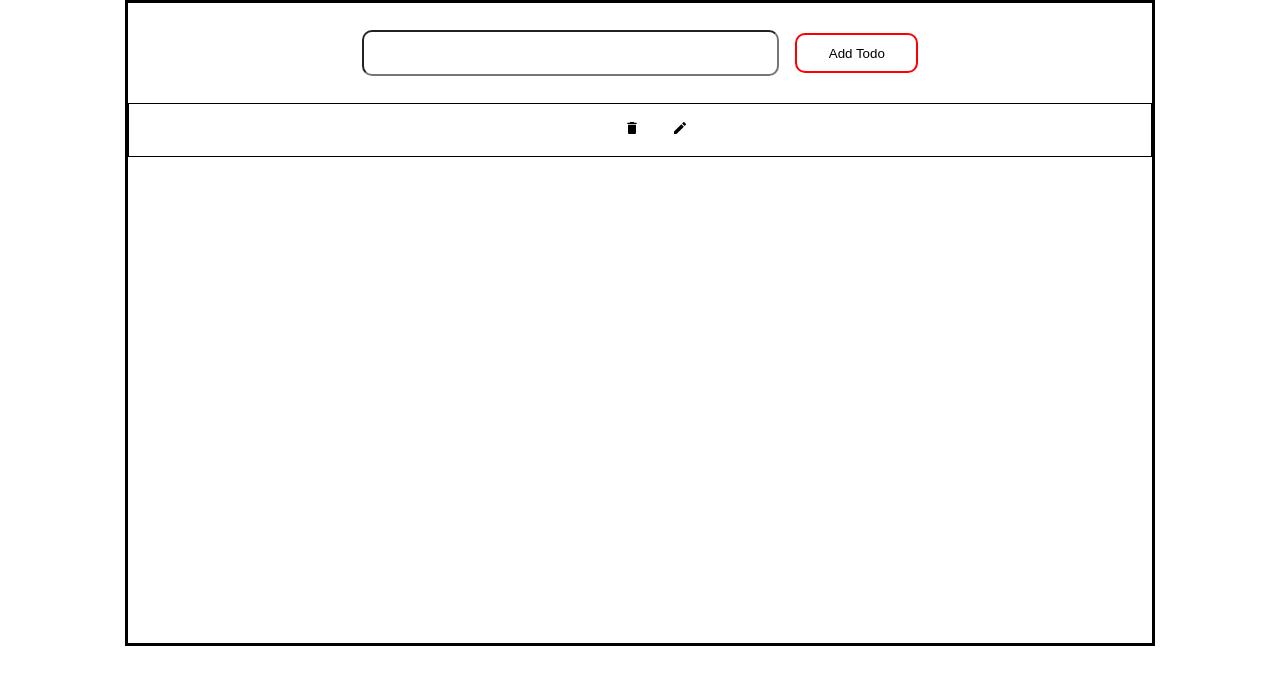
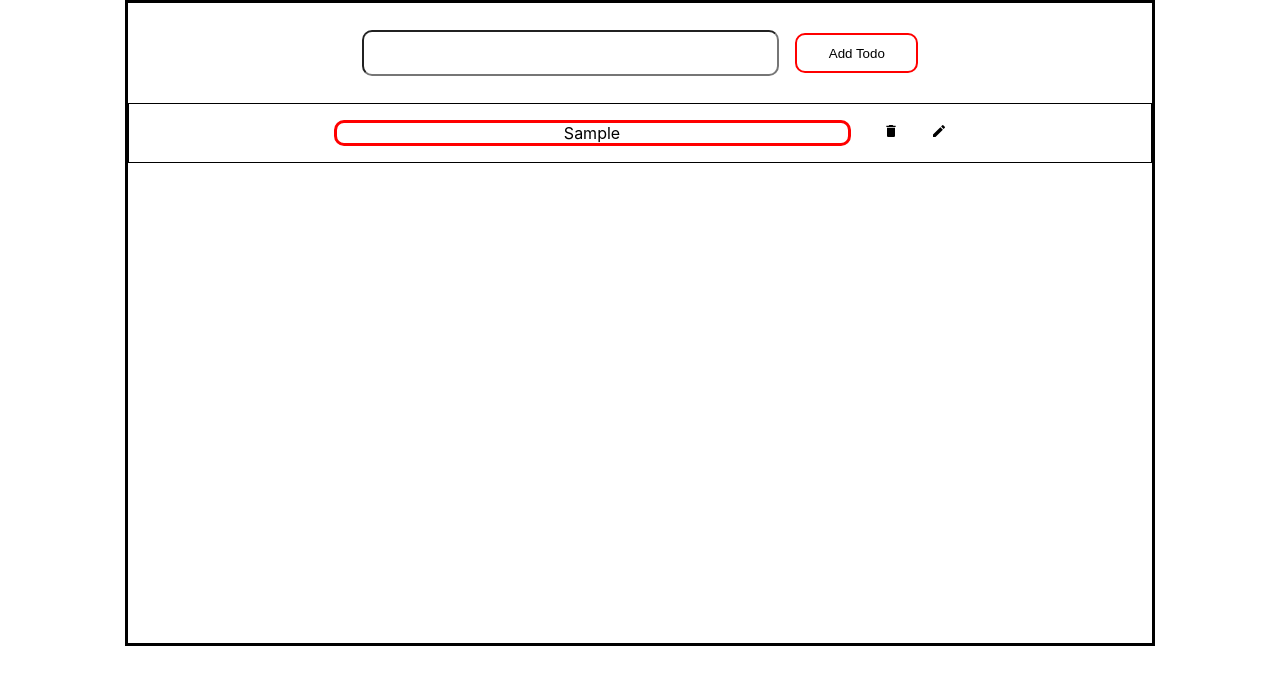
Before and after one commit to diyarcolakk/todoApp, a React (Create React App) app in the folder todoapp/: page / in a window 1280 px wide. Both pictures are taken after typing "Sample" into the empty fields and a click on the button "Add Todo". Shown: the top 684 px of the page. Built offline with nearby package versions, Linux system fonts and the light colour scheme.

Commit message:
Second Commit

```diff
--- a/todoapp/package.json
+++ b/todoapp/package.json
@@ -35,5 +35,8 @@
       "last 1 firefox version",
       "last 1 safari version"
     ]
+  },
+  "devDependencies": {
+    "@babel/plugin-proposal-private-property-in-object": "^7.21.11"
   }
 }
--- a/todoapp/src/Components/AddTodo/AddTodo.jsx
+++ b/todoapp/src/Components/AddTodo/AddTodo.jsx
@@ -4,7 +4,7 @@ const AddTodo = ({setAddTodo,setAddTodoList,addTodo}) => {
   const onSubmitHandler = (e) => {
     e.preventDefault();
     if(addTodo !== ""){
-        setAddTodoList((pre) => [...pre,{todo:addTodo,id:new Date().getTime()}])
+        setAddTodoList((pre) => [...pre,{todo:addTodo,isEdited:false,id:new Date().getTime()}])
         setAddTodo("")
     }
   }
--- a/todoapp/src/Components/EditTodo/EditTodo.jsx
+++ b/todoapp/src/Components/EditTodo/EditTodo.jsx
@@ -1,14 +1,20 @@
 import { MdModeEdit } from "react-icons/md";
-const EditTodo = ({setEditTodo}) => {
+const EditTodo = ({ addTodoList, setAddTodoList, id }) => {
+  const onClickHandler = (e) => {
+    console.log(addTodoList);
 
-  const editClick = () => {
-    setEditTodo(pre => !pre)
-  }
+    const newTodo = addTodoList.map((todos) => {
+      return todos.id === id
+        ? { ...todos,isEdited: todos.isEdited ? false : true }
+        : todos;
+    });
+      setAddTodoList(newTodo)
+  };
 
   return (
     <div>
-      <MdModeEdit onClick={editClick}/>
+      <MdModeEdit onClick={onClickHandler} />
     </div>
-  )
-}
-export default EditTodo
+  );
+};
+export default EditTodo;
--- /dev/null
+++ b/todoapp/src/Components/EditTodo/EditedTodo.jsx
@@ -0,0 +1,17 @@
+const EditedTodo = ({ addTodoList, setAddTodoList , id ,editedText,setEditedText}) => {
+
+    const getEditTodo = (e) => {
+        setEditedText(e.target.value);
+      };
+    const onSubmitHandler = (e) => {
+        e.preventDefault();
+        const newAddTodolist = addTodoList.map((todos) =>  { return todos.id === id ? {...todos,todo:editedText,isEdited:false} : todos})
+        setAddTodoList(newAddTodolist)
+    }
+  return (
+    <form onSubmit={onSubmitHandler}>
+      <input type="text" onChange={getEditTodo} />
+    </form>
+  );
+};
+export default EditedTodo;
--- a/todoapp/src/Components/ShowTodo/ShowTodo.css
+++ b/todoapp/src/Components/ShowTodo/ShowTodo.css
@@ -19,5 +19,12 @@
 .showTodo-container input {
   width: 50%;
   background-color: white;
-  border: 2px solid black;
+  border: 4px solid black;
 }
+
+.label-container {
+  border: 3px solid red;
+  border-radius: 10px;
+  width: 50%;
+  text-align: center;
+}
--- a/todoapp/src/Components/ShowTodo/ShowTodo.jsx
+++ b/todoapp/src/Components/ShowTodo/ShowTodo.jsx
@@ -1,20 +1,32 @@
 import EditTodo from "../EditTodo/EditTodo";
+import EditedTodo from "../EditTodo/EditedTodo";
 import RemoveTodo from "../RemoveTodo/RemoveTodo";
 import "./ShowTodo.css";
 
-const ShowTodo = ({ addTodoList ,setAddTodoList , editTodo ,setEditTodo}) => {
-
-  console.log(editTodo);
+const ShowTodo = ({
+  addTodoList,
+  setAddTodoList,
+  setEditedText,
+  editedText,
+}) => {
 
   return (
     <div className="showTodo-container">
       {addTodoList.map((perTodo) => {
-        const {todo,id} = perTodo
+        const { todo, id ,isEdited} = perTodo;
         return (
-          <div key={id}className="design-container">
-            <label htmlFor=""></label>
-            <RemoveTodo  addTodoList={addTodoList} setAddTodoList = {setAddTodoList} perTodo={perTodo} />
-            <EditTodo editTodo={editTodo} setEditTodo={setEditTodo}  />
+          <div key={id} className="design-container">
+            {isEdited ? (
+             <EditedTodo id={id} addTodoList={addTodoList} setEditedText={setEditedText} setAddTodoList={setAddTodoList} editedText={editedText}/>
+            ) : (
+              <label className="label-container">{todo}</label>
+            )}
+            <RemoveTodo
+              addTodoList={addTodoList}
+              setAddTodoList={setAddTodoList}
+              perTodo={perTodo}
+            />
+            <EditTodo id={id} addTodoList={addTodoList} setAddTodoList={setAddTodoList}/>
           </div>
         );
       })}
--- a/todoapp/src/Components/TodoContainer/TodoContainer.jsx
+++ b/todoapp/src/Components/TodoContainer/TodoContainer.jsx
@@ -6,12 +6,13 @@ import { useState } from "react"
 const TodoContainer = () => {
   const [addTodo, setAddTodo] = useState("");
   const [addTodoList, setAddTodoList] = useState([]);
-  const [editTodo,setEditTodo] = useState(true)
+  const [editedText,setEditedText] = useState("")
+
   return (
     <>
         <div className="main-container">
             <AddTodo setAddTodo={setAddTodo} setAddTodoList={setAddTodoList} addTodo={addTodo} addTodoList={addTodoList}/>
-            <ShowTodo addTodoList={addTodoList}  setAddTodoList={setAddTodoList} editTodo={editTodo} setEditTodo={setEditTodo}/>
+            <ShowTodo addTodoList={addTodoList} setAddTodoList={setAddTodoList} setEditedText={setEditedText} editedText={editedText}/>
         </div>
     </>
   )
```
Also changed, not shown: 1 other file (tests, documents, lock files or other folders).
